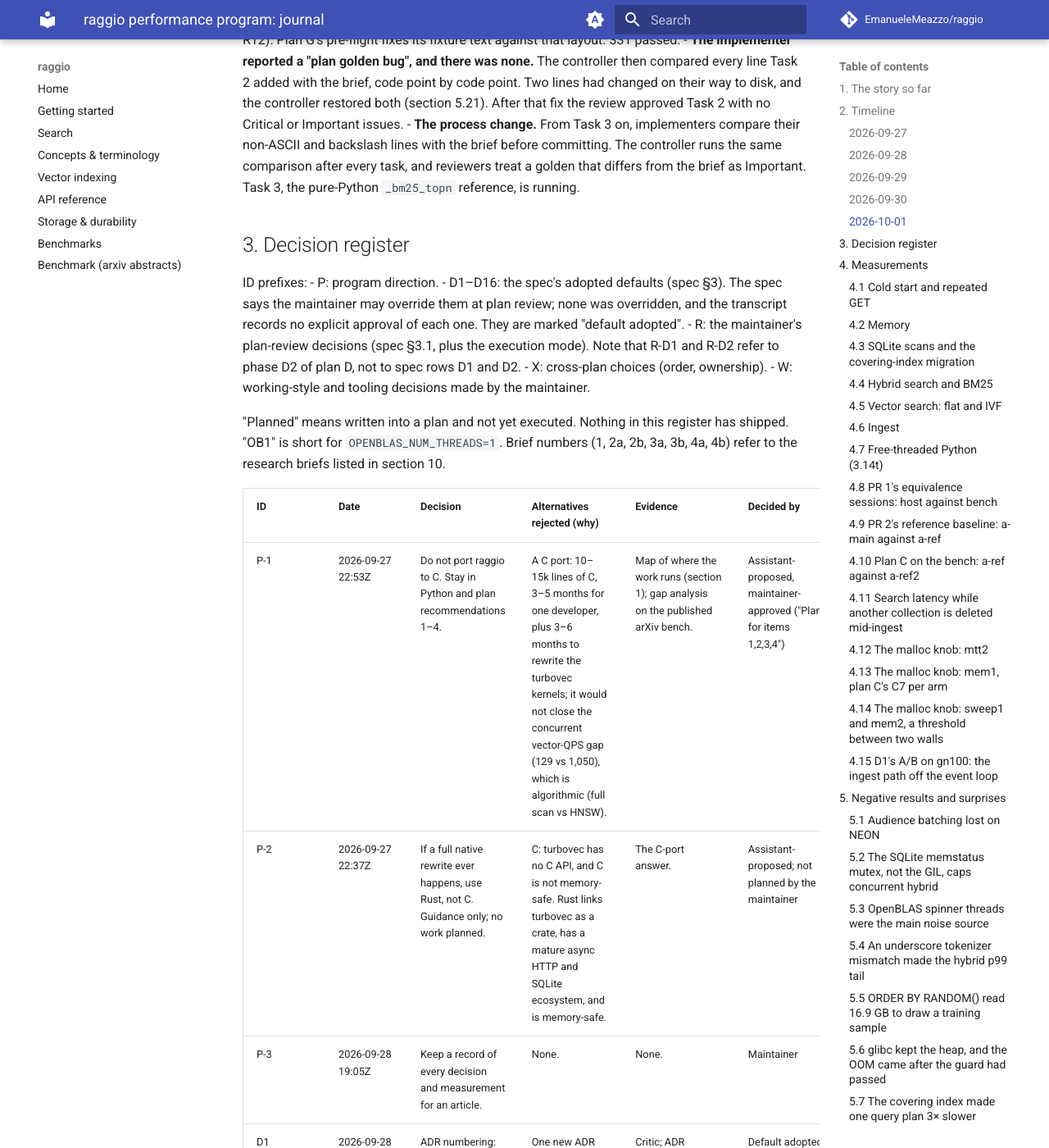
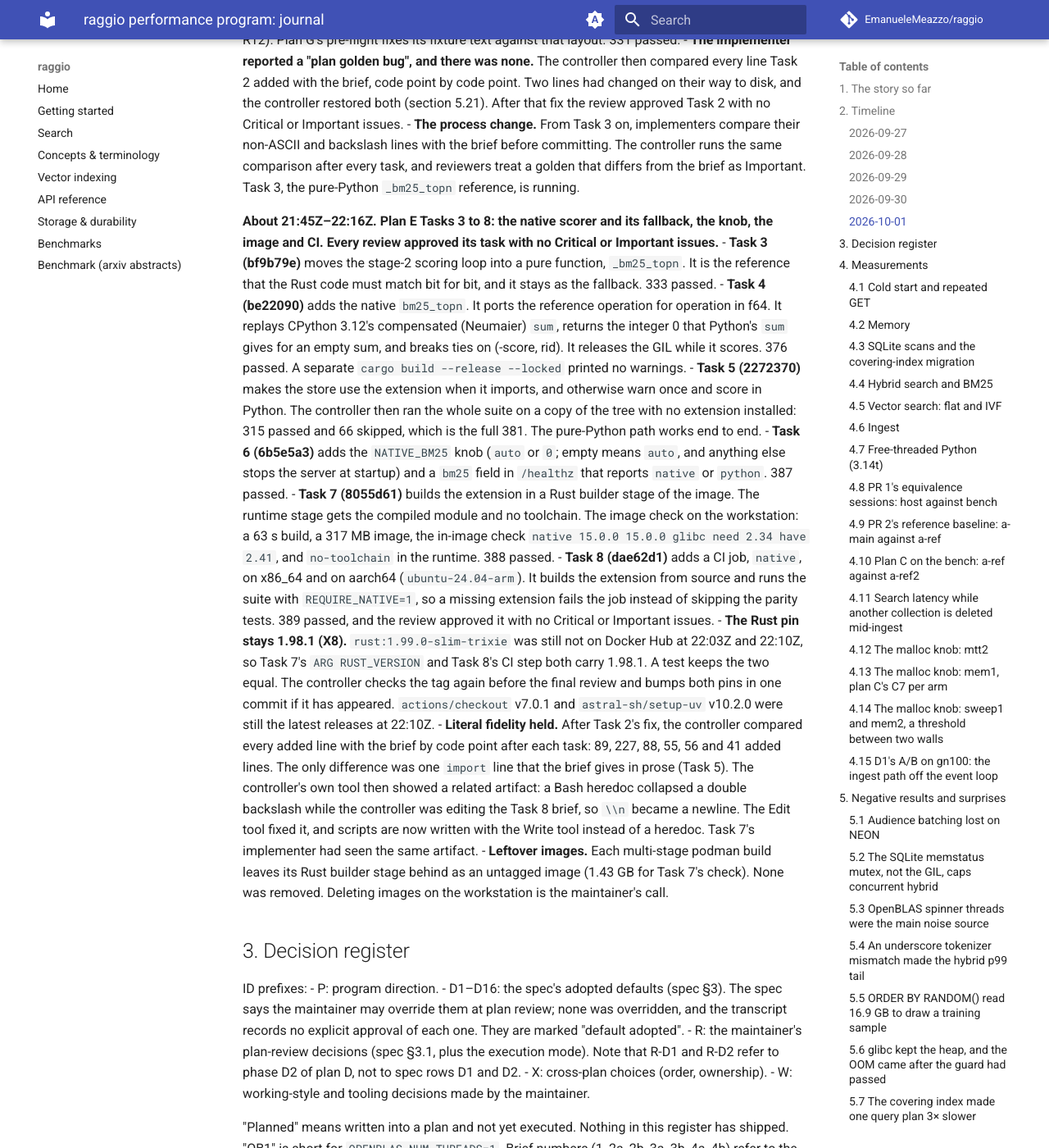
Before and after one commit to EmanueleMeazzo/raggio, an MkDocs documentation site: the page built from docs/superpowers/journal/2026-09-performance-program.md, in a window 1280 px wide and 1400 px high, scrolled down 55270 px. Shown: the whole window at 82% size. Built offline with MkDocs 1.6.1 and Material for MkDocs 9.7.7, drawn with Linux system fonts in a browser that asks for light colours; comment, search, counter and statistics services are not loaded; some of the changed text lies outside the part shown.

Commit message:
Journal plan E Tasks 3-8, the no-extension run, the image check and the Rust pin
Co-Authored-By: Claude Opus 5.5 <noreply@anthropic.com>

```diff
--- a/docs/superpowers/journal/2026-09-performance-program.md
+++ b/docs/superpowers/journal/2026-09-performance-program.md
@@ -1247,6 +1247,17 @@ The other 16 are rulings on wording and tests, not on design. The ADR states onl
 - **Task 2 (ef7857b, then d1def25)** adds the crate `raggio_native` and its tokenizer, which must match the Python reference exactly. The generated lock differs from the plan's only in the five pyo3 crates. The build and tests were clean on Rust 1.99.0 with PyO3 0.29.3. The installed extension is a `raggio_native/` package: an `__init__.py` with the compiled module inside it (E-R12). Plan G's pre-flight fixes its fixture text against that layout. 331 passed.
 - **The implementer reported a "plan golden bug", and there was none.** The controller then compared every line Task 2 added with the brief, code point by code point. Two lines had changed on their way to disk, and the controller restored both (section 5.21). After that fix the review approved Task 2 with no Critical or Important issues.
 - **The process change.** From Task 3 on, implementers compare their non-ASCII and backslash lines with the brief before committing. The controller runs the same comparison after every task, and reviewers treat a golden that differs from the brief as Important. Task 3, the pure-Python `_bm25_topn` reference, is running.
+
+**About 21:45Z–22:16Z. Plan E Tasks 3 to 8: the native scorer and its fallback, the knob, the image and CI. Every review approved its task with no Critical or Important issues.**
+- **Task 3 (bf9b79e)** moves the stage-2 scoring loop into a pure function, `_bm25_topn`. It is the reference that the Rust code must match bit for bit, and it stays as the fallback. 333 passed.
+- **Task 4 (be22090)** adds the native `bm25_topn`. It ports the reference operation for operation in f64. It replays CPython 3.12's compensated (Neumaier) `sum`, returns the integer 0 that Python's `sum` gives for an empty sum, and breaks ties on (-score, rid). It releases the GIL while it scores. 376 passed. A separate `cargo build --release --locked` printed no warnings.
+- **Task 5 (2272370)** makes the store use the extension when it imports, and otherwise warn once and score in Python. The controller then ran the whole suite on a copy of the tree with no extension installed: 315 passed and 66 skipped, which is the full 381. The pure-Python path works end to end.
+- **Task 6 (6b5e5a3)** adds the `NATIVE_BM25` knob (`auto` or `0`; empty means `auto`, and anything else stops the server at startup) and a `bm25` field in `/healthz` that reports `native` or `python`. 387 passed.
+- **Task 7 (8055d61)** builds the extension in a Rust builder stage of the image. The runtime stage gets the compiled module and no toolchain. The image check on the workstation: a 63 s build, a 317 MB image, the in-image check `native 15.0.0 15.0.0 glibc need 2.34 have 2.41`, and `no-toolchain` in the runtime. 388 passed.
+- **Task 8 (dae62d1)** adds a CI job, `native`, on x86_64 and on aarch64 (`ubuntu-24.04-arm`). It builds the extension from source and runs the suite with `REQUIRE_NATIVE=1`, so a missing extension fails the job instead of skipping the parity tests. 389 passed, and the review approved it with no Critical or Important issues.
+- **The Rust pin stays 1.98.1 (X8).** `rust:1.99.0-slim-trixie` was still not on Docker Hub at 22:03Z and 22:10Z, so Task 7's `ARG RUST_VERSION` and Task 8's CI step both carry 1.98.1. A test keeps the two equal. The controller checks the tag again before the final review and bumps both pins in one commit if it has appeared. `actions/checkout` v7.0.1 and `astral-sh/setup-uv` v10.2.0 were still the latest releases at 22:10Z.
+- **Literal fidelity held.** After Task 2's fix, the controller compared every added line with the brief by code point after each task: 89, 227, 88, 55, 56 and 41 added lines. The only difference was one `import` line that the brief gives in prose (Task 5). The controller's own tool then showed a related artifact: a Bash heredoc collapsed a double backslash while the controller was editing the Task 8 brief, so `\\n` became a newline. The Edit tool fixed it, and scripts are now written with the Write tool instead of a heredoc. Task 7's implementer had seen the same artifact.
+- **Leftover images.** Each multi-stage podman build leaves its Rust builder stage behind as an untagged image (1.43 GB for Task 7's check). None was removed. Deleting images on the workstation is the maintainer's call.
 
 ## 3. Decision register
 
@@ -1307,7 +1318,7 @@ ID prefixes:
 | X5 | 2026-09-28 ~21:42Z | Spec §7 B: B's gn100 re-run needs 0 failures only in the classes B owns: R1 in the mixed phase, 500s and dropped connections on searches racing `DELETE`, and R4. An R2 stale read, if seen, is recorded for F and does not fail B. | Fail B on any `post` failure, R2 included. B's tasks do not touch R2, so B could fail on a race that only F can fix. | Plan B Task 8 required `stale_ids=0` (R2) on `post`. Spec §2 row 6 gives R2/R2b to F, and plan B already lists `_allow_cache` as F's. | Orchestrator | spec §7 B | Planned (plan B Task 8, 22:36Z) |
 | X6 | 2026-09-30, about 13:10Z | No mmap threshold ships. Plan C's `MALLOC_TRIM_THRESHOLD_` (D13) stays as it is. The IVF filtered-search regression it causes in restarted containers (section 5.18) is left to plan F's Task 2. Its `_intersect` binary-searches the smaller side into the larger, so the per-shard temporaries shrink from about 2 MB to shard size (about 64 KB), under glibc's 128 KiB threshold. Plan F's A/B shows the recovery; its F3 gate (filtered p50 ≤ 10 ms) is absolute. | Ship `MALLOC_MMAP_THRESHOLD_=1048576` now: it passes C7 at +3 MB, but wins back only 8.3 of about 13 ms, and E's and F's A/Bs would carry it as one more variable, to drop or re-measure after F. Ship 4 MiB: full recovery at +13 MB, but 49 MiB over C7's VmHWM cap. 16 or 32 MiB: killed in the swapless build. Measure 2 MiB: more gn100 time for a value between a partial fix and a failing one, which plan F makes moot. | Sections 4.12–4.14. | Controller (W-14: the recommended option) | Section 2, 12:20Z | In force |
 | X7 | 2026-09-30, about 13:58Z | uv 0.12.21 (released 2026-09-29) lands on `main` as its own commit, after D1's merge and before plan E's branch: the Dockerfile's `ARG UV_VERSION` and the CI's setup-uv `version`. E's Task 7 and Task 8 then carry 0.12.21. Plan G's nine 0.12.20 anchors are fixed at G's pre-flight. | Bump inside E (its Task 11 arms would straddle two uv versions and possibly two CPython builds, and Task 11 needs Task 1 to be E's first commit). Keep 0.12.20 until a later plan (W-11 asks for the latest). | E's version scan. The 0.12.21 image has the same CPython 3.12.14 and SQLite 3.53.1 as 0.12.20's, but a CPython built 29 September, not 24 September. Suite 261 passed on the bump branch. | Controller (W-11, W-14) | Section 2, 13:20Z | Committed on `uv-0.12.21` (56e8e6b); lands after D1 |
-| X8 | 2026-10-01, about 21:30Z | Plan E takes the two releases that came out after its version scan (W-11; ruling E-R14). PyO3 0.29.3: Task 2's `native/Cargo.toml` pins it, and cargo generates `native/Cargo.lock` instead of it being copied from the plan. Rust 1.99.0: the workstation's toolchain is updated. The image and CI pins move to 1.99.0 at Task 7 if `rust:1.99.0-slim-trixie` is on Docker Hub. If it is not, they stay at 1.98.1 and are checked again before the final review. Tasks 7 and 8 always carry the same version. | Keep the plan's PyO3 0.29.2 and Rust 1.98.1 (W-11 asks for the latest). Pin 1.99.0 in the image before its tag exists. | PyO3 0.29.3 (2026-09-30) is a patch release; among its fixes is the Windows `raw-dylib` opt-out. Rust 1.99.0 became stable on 2026-10-01, and `rust:1.99.0-slim-trixie` returned 404 at 21:28Z and 21:44Z. The generated lock differs from the plan's only in the five pyo3 crates. Task 2 built and passed on 1.99.0 with 0.29.3. | Controller (W-11, W-14) | Section 2, 2026-10-01 | PyO3 in Task 2 (d1def25); the image's Rust pin is open until Task 7 |
+| X8 | 2026-10-01, about 21:30Z | Plan E takes the two releases that came out after its version scan (W-11; ruling E-R14). PyO3 0.29.3: Task 2's `native/Cargo.toml` pins it, and cargo generates `native/Cargo.lock` instead of it being copied from the plan. Rust 1.99.0: the workstation's toolchain is updated. The image and CI pins move to 1.99.0 at Task 7 if `rust:1.99.0-slim-trixie` is on Docker Hub. If it is not, they stay at 1.98.1 and are checked again before the final review. Tasks 7 and 8 always carry the same version. | Keep the plan's PyO3 0.29.2 and Rust 1.98.1 (W-11 asks for the latest). Pin 1.99.0 in the image before its tag exists. | PyO3 0.29.3 (2026-09-30) is a patch release; among its fixes is the Windows `raw-dylib` opt-out. Rust 1.99.0 became stable on 2026-10-01, and `rust:1.99.0-slim-trixie` returned 404 at 21:28Z and 21:44Z. The generated lock differs from the plan's only in the five pyo3 crates. Task 2 built and passed on 1.99.0 with 0.29.3. | Controller (W-11, W-14) | Section 2, 2026-10-01 | PyO3 in Task 2 (d1def25); the image's Rust pin is open until Task 7. (Dated note, 2026-10-01 22:16Z: Tasks 7 and 8 kept 1.98.1, because the 1.99.0 image tag was still missing at 22:10Z; rechecked before the final review.) |
 | W-1 | 2026-09-27 23:27Z | "Answer, don't act": a question such as "is it OK to X?" gets an answer and an offer, never an unrequested action. | None. | The gn100 restart incident (section 7). | Maintainer (correction) | Transcript | Standing rule |
 | W-2 | 2026-09-27 23:09Z to 2026-09-28 01:11Z | Offload work to gn100 "when it makes sense". First baseline: "not more than 65m". Later: "no limits" for this program while the PC stays on. The spec keeps a rule that DGX runs over about 5 minutes need a go-ahead with a time cap. | None. | None. | Maintainer | Transcript; spec §6 | Standing |
 | W-3 | 2026-09-28 18:45Z | Every question to the maintainer goes through the structured question tool. | None. | None. | Maintainer | Transcript | Standing |
@@ -2141,6 +2152,7 @@ Recorded subagent tokens for the completed workflows sum to 10,021,309. That tot
 - Safeguard false positives can be triggered by harmless boilerplate; rewording plus retries fixes them.
 - Resuming a workflow replays cached agents only when the prompt is byte-identical.
 - Separate verifiers find real defects even in edits that read as one-liners. Examples: the `done|failed` catch above; and on 2026-09-28 at 19:32Z, a float-boundary bug, a regex that could never match podman's output, and a crash that depends on merge order, all in the §3.1 edits (section 2).
+- Do not put backslash-bearing text in a Bash heredoc or `python -c` from the agent's shell tool: a double backslash arrives as one. Write the script with the file tool (section 2, 2026-10-01).
 - Compare test literals with their source by code point, not by eye, when they hold non-ASCII text or backslashes. Agents' editing tools have composed Unicode and dropped a backslash, and a diff view shows neither (section 5.21).
 - Verify claims of having told the user against the transcript. A compaction summary said the maintainer had been told about the removed `bench-wv` container; the transcript showed no such message (section 7.5).
 
@@ -2215,6 +2227,7 @@ State as of 2026-09-28, about 19:30Z.
 - Dated note, 2026-09-30 15:22Z: D1's A/B is done (section 4.15). Six gates passed and `D1-ivf256` failed within its band (section 5.20). By the plan, D1 stops at Step 11: no gate test, no results in the ADR, and the decision is the maintainer's. The p99-during-delete probe ran again on D1's image (section 4.11). Plan E waits for D1's merge.
 - Dated note, 2026-10-01 21:26Z: the maintainer overrode `D1-ivf256` (R-D5). D1's results are in ADR 0001 with the FAIL and the override (68d1083, 290 passed), and the scoped re-review approved them. D1 is merged into `main` (0901ec0), uv 0.12.21 follows it (49c09f2, X7), and `main` is pushed with CI green (section 2, 2026-10-01). Plan E starts from 49c09f2.
 - Dated note, 2026-10-01 21:45Z: plan E is under way in `.worktrees/native-bm25` from 49c09f2 (section 2, 2026-10-01). Tasks 1 and 2 are approved (d1def25, 331 passed), and Task 3 is running. PyO3 0.29.3 is in; the image's Rust pin is decided at Task 7 (X8).
+- Dated note, 2026-10-01 22:16Z: plan E Tasks 3 to 8 are approved (dae62d1, 389 passed), and the pure-Python fallback passes the whole suite without the extension. The image and CI pin Rust 1.98.1 until `rust:1.99.0-slim-trixie` exists (X8). Tasks 9 and 10 are next, then the final review and the A/B on gn100 (DGX Spark).
 
 ### 9.2 Open questions in the plans
 
```
